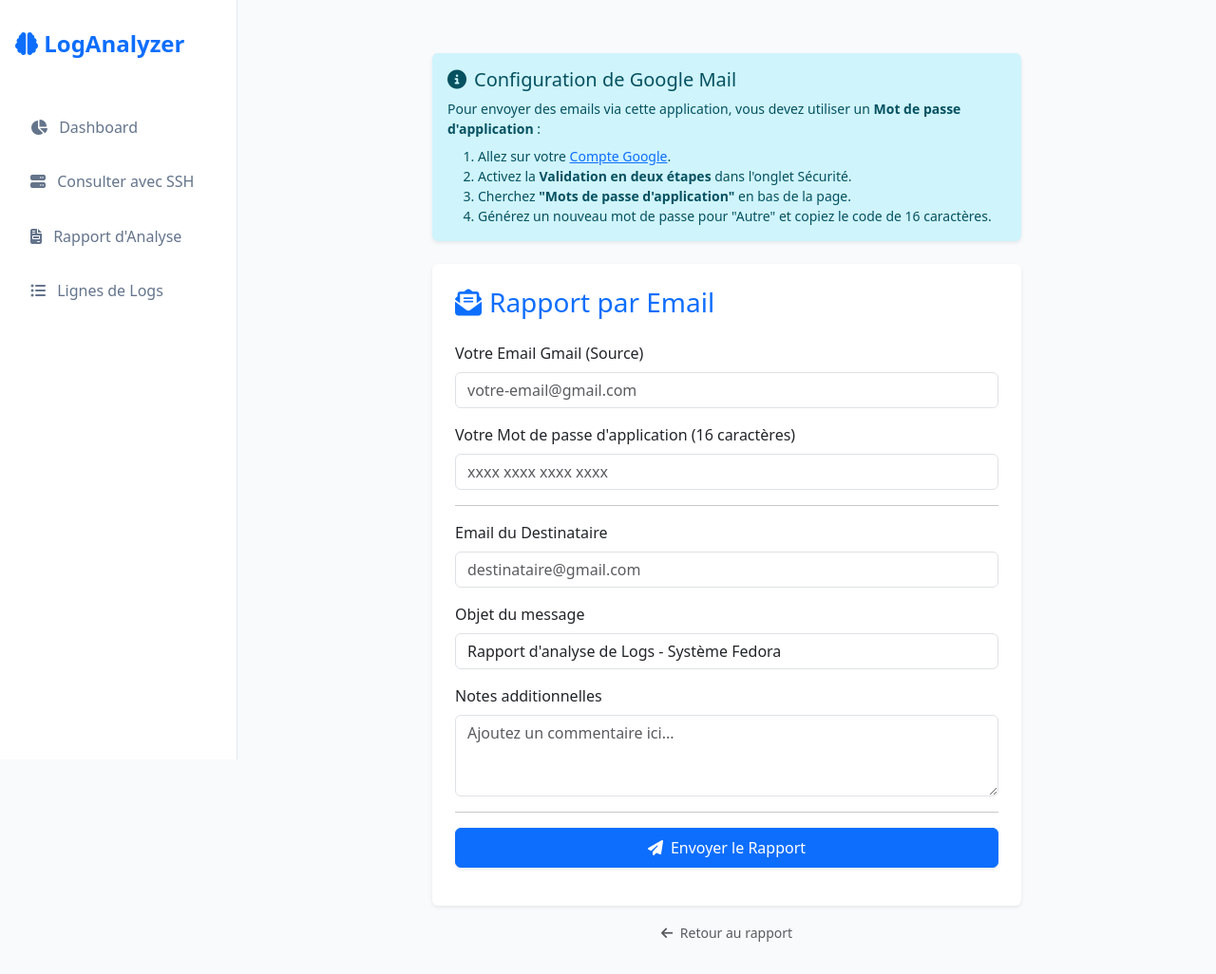
After one commit to AbdelfattahBOUABID05/Prj_PFE, a Flask app: page /send-report-page in a window 1280 px wide. The commit adds this page. Shown: the whole page at 95% size. Run offline with Flask 3, Linux system fonts and the light colour scheme.

Commit message:
add button send mail

```diff
--- a/app.py
+++ b/app.py
@@ -1,61 +1,65 @@
 import os
+os.environ['NO_PROXY'] = 'google.generativeai,smtp.gmail.com'
 from flask import Flask, render_template, request, jsonify
 from flask_cors import CORS
 import paramiko
 from dotenv import load_dotenv
 import google.generativeai as genai
 
+# Importation des protocoles email pour l'envoi de rapports
+import smtplib
+from email.mime.text import MIMEText
+from email.mime.multipart import MIMEMultipart
+
 # Importation du parseur personnalisé et de la configuration du projet
 from src.parser import parse_log_file
 from config import Config
 
-# Chargement des variables d'environnement (ex: API KEY) depuis le fichier .env
+# Chargement des variables d'environnement depuis le fichier .env (API Key, Email, etc.)
 load_dotenv()
 
-# Initialisation de l'application Flask et configuration des CORS (Cross-Origin Resource Sharing)
+# Initialisation de l'application Flask
 app = Flask(__name__)
 CORS(app)
 app.config.from_object(Config)
 
-# Configuration de l'IA Google Gemini avec la clé API sécurisée
+# Configuration de l'IA Google Gemini
 api_key = os.getenv("GEMINI_API_KEY")
 genai.configure(api_key=api_key)
-model = genai.GenerativeModel('gemini-1.5-flash')
+model = genai.GenerativeModel('gemini-pro')
 
-# Création automatique du dossier de téléchargement s'il n'existe pas
+# Création du dossier d'upload si nécessaire
 if not os.path.exists(app.config['UPLOAD_FOLDER']):
     os.makedirs(app.config['UPLOAD_FOLDER'])
 
-# --- ROUTES DE NAVIGATION (AFFICHAGE DES PAGES HTML) ---
+# --- ROUTES DE NAVIGATION ---
 
 @app.route('/')
 def index():
-    """ Affiche la page d'accueil (Dashboard) """
     return render_template('index.html')
 
 @app.route('/details')
 def details():
-    """ Affiche les détails des logs """
     return render_template('details.html')
 
 @app.route('/ssh')
 def ssh_page():
-    """ Affiche la page de configuration de la connexion SSH """
     return render_template('ssh_config.html')
 
 @app.route('/report')
 def report_page():
-    """ Affiche la page du rapport d'analyse final """
     return render_template('report.html')
 
-# --- ROUTES API (TRAITEMENT DES DONNÉES) ---
+@app.route('/send-report-page')
+def send_report_page():
+    """ Affiche la page de configuration et d'envoi d'email """
+    return render_template('send_report.html')
+
+# --- ROUTES API DE TRAITEMENT ---
 
 @app.route('/ssh-analyze', methods=['POST'])
 def ssh_analyze():
-    """
-    Établit une connexion SSH, récupère les logs d'un serveur distant
-    et les analyse localement.
-    """
+    """ Gère la connexion SSH et l'analyse des logs distants """
     data = request.json
     ip = data.get('ip')
     user = data.get('username')
@@ -64,27 +68,22 @@ def ssh_analyze():
     limit = int(data.get('limit', 100))
 
     try:
-        # Initialisation du client SSH avec Paramiko
         ssh = paramiko.SSHClient()
-        ssh.set_missing_host_key_policy(paramiko.AutoAddPolicy()) # Accepter automatiquement les clés d'hôte
+        ssh.set_missing_host_key_policy(paramiko.AutoAddPolicy())
         ssh.connect(ip, username=user, password=pwd, timeout=10)
 
-        # Exécution de la commande Linux 'tail' pour lire les dernières lignes du fichier log
         stdin, stdout, stderr = ssh.exec_command(f"tail -n {limit} {path}")
         log_content = stdout.read().decode('utf-8')
         error_content = stderr.read().decode('utf-8')
         ssh.close()
 
-        # Gestion des erreurs de commande SSH (ex: fichier introuvable)
         if error_content:
             return jsonify({"status": "error", "message": error_content}), 400
 
-        # Sauvegarde temporaire du contenu récupéré pour le traitement par le parseur
         temp_path = os.path.join(app.config['UPLOAD_FOLDER'], "ssh_temp.log")
         with open(temp_path, "w", encoding="utf-8") as f:
             f.write(log_content)
 
-        # Analyse du fichier temporaire et calcul des statistiques
         results = parse_log_file(temp_path)
         return jsonify({
             "status": "success",
@@ -97,29 +96,59 @@ def ssh_analyze():
             }
         })
     except Exception as e:
-        # Retourne l'erreur en cas d'échec de la connexion ou de l'analyse
         return jsonify({"status": "error", "message": str(e)}), 500
 
 @app.route('/ai-analyze-line', methods=['POST'])
 def ai_analyze_line():
-    """
-    Envoie une ligne de log spécifique à l'IA Gemini pour obtenir
-    une explication et une solution.
-    """
+    """ Analyse une ligne de log spécifique via Gemini AI """
     try:
         data = request.json
         log_line = data.get('line')
-
-        # Définition du prompt envoyé au modèle génératif
         prompt = f"En tant qu'expert Linux, analyse ce log de Fedora et donne une solution : {log_line}"
-
-        # Génération du contenu par l'IA
         response = model.generate_content(prompt)
         return jsonify({"analysis": response.text})
     except Exception as e:
-        print(f"AI Error: {str(e)}")
         return jsonify({"error": str(e)}), 500
 
-# Lancement de l'application sur le port 5000 avec le mode Debug activé
+@app.route('/send-email', methods=['POST'])
+def send_email():
+    data = request.json
+
+    user_sender_email = data.get('sender_email')
+    user_app_password = data.get('app_password')
+    dest_email = data.get('email')
+    subject = data.get('subject')
+    comment = data.get('message')
+    report_data = data.get('report_data')
+
+    # Construction du message MIME
+    msg = MIMEMultipart()
+    msg['From'] = user_sender_email
+    msg['To'] = dest_email
+    msg['Subject'] = subject
+
+    body = f"""
+    Bonjour,
+
+    Voici le résumé du rapport LogAnalyzer :
+    - Total des logs: {report_data['stats']['total']}
+    - Erreurs: {report_data['stats']['errors']}
+    - Warnings: {report_data['stats']['warnings']}
+
+    Commentaire : {comment}
+    """
+    msg.attach(MIMEText(body, 'plain'))
+
+    try:
+        # Connexion sécurisée au serveur SMTP de Gmail
+        server = smtplib.SMTP_SSL('smtp.gmail.com', 587)
+        server.login(user_sender_email, user_app_password)
+        server.send_message(msg)
+        server.quit()
+        return jsonify({"status": "success", "message": "Email envoyé avec succès !"})
+    except Exception as e:
+        return jsonify({"status": "error", "message": "Échec d'authentification ou erreur réseau."}), 500
+
+# Démarrage du serveur Flask
 if __name__ == '__main__':
     app.run(debug=True, port=5000)
--- /dev/null
+++ b/static/js/email-handler.js
@@ -0,0 +1,37 @@
+document.getElementById('emailForm')?.addEventListener('submit', async function(e) {
+    e.preventDefault();
+    const btn = document.getElementById('sendBtn');
+    const status = document.getElementById('statusMail');
+
+    const lastAnalysis = JSON.parse(localStorage.getItem('lastAnalysis'));
+
+    const payload = {
+    sender_email: document.getElementById('sender_email').value,
+    app_password: document.getElementById('app_password').value,
+    email: document.getElementById('dest_email').value,
+    subject: document.getElementById('subject').value,
+    message: document.getElementById('message').value,
+    report_data: lastAnalysis
+    };
+
+    btn.disabled = true;
+    btn.innerText = "Envoi en cours...";
+
+    try {
+        const response = await fetch('/send-email', {
+            method: 'POST',
+            headers: { 'Content-Type': 'application/json' },
+            body: JSON.stringify(payload)
+        });
+        const res = await response.json();
+        if(res.status === "success") {
+            status.innerHTML = `<div class="alert alert-success">${res.message}</div>`;
+        } else {
+            throw new Error(res.message);
+        }
+    } catch (error) {
+        status.innerHTML = `<div class="alert alert-danger">Erreur: ${error.message}</div>`;
+        btn.disabled = false;
+        btn.innerText = "Réessayer";
+    }
+});
--- a/templates/report.html
+++ b/templates/report.html
@@ -13,6 +13,10 @@
         <button onclick="downloadPDF()" class="btn btn-success shadow-sm">
             <i class="fas fa-file-pdf me-2"></i> Exporter en PDF
         </button>
+
+        <a href="/send-report-page" class="btn btn-outline-secondary shadow-sm ms-2">
+            <i class="fas fa-paper-plane me-2"></i>Envoyer par Email
+        </a>
     </div>
 
     <div id="reportContent" class="report-paper">
--- /dev/null
+++ b/templates/send_report.html
@@ -0,0 +1,61 @@
+{% extends "base.html" %}
+{% block content %}
+<div class="container mt-4">
+    <div class="row justify-content-center">
+        <div class="col-md-8">
+            <div class="alert alert-info border-0 shadow-sm mb-4">
+                <h5 class="alert-heading"><i class="fas fa-info-circle me-2"></i>Configuration de Google Mail</h5>
+                <p class="small mb-2">Pour envoyer des emails via cette application, vous devez utiliser un <b>Mot de passe d'application</b> :</p>
+                <ol class="small mb-0">
+                    <li>Allez sur votre <a href="https://myaccount.google.com/" target="_blank">Compte Google</a>.</li>
+                    <li>Activez la <b>Validation en deux étapes</b> dans l'onglet Sécurité.</li>
+                    <li>Cherchez <b>"Mots de passe d'application"</b> en bas de la page.</li>
+                    <li>Générez un nouveau mot de passe pour "Autre" et copiez le code de 16 caractères.</li>
+                </ol>
+            </div>
+
+            <div class="card shadow-sm border-0">
+                <div class="card-body p-4">
+                    <h3 class="mb-4 text-primary"><i class="fas fa-envelope-open-text me-2"></i>Rapport par Email</h3>
+                    <form id="emailForm">
+                        <div class="mb-3">
+                            <label class="form-label">Votre Email Gmail (Source)</label>
+                            <input type="email" id="sender_email" class="form-control" placeholder="votre-email@gmail.com" required>
+                        </div>
+                        <div class="mb-3">
+                            <label class="form-label">Votre Mot de passe d'application (16 caractères)</label>
+                            <input type="password" id="app_password" class="form-control" placeholder="xxxx xxxx xxxx xxxx" required>
+                        </div>
+                        <hr>
+                        <div class="mb-3">
+                            <label class="form-label">Email du Destinataire</label>
+                            <input type="email" id="dest_email" class="form-control" placeholder="destinataire@gmail.com" required>
+                        </div>
+                        <div class="mb-3">
+                            <label class="form-label font-weight-bold">Objet du message</label>
+                            <input type="text" id="subject" class="form-control" value="Rapport d'analyse de Logs - Système Fedora" required>
+                        </div>
+                        <div class="mb-3">
+                            <label class="form-label font-weight-bold">Notes additionnelles</label>
+                            <textarea id="message" class="form-control" rows="3" placeholder="Ajoutez un commentaire ici..."></textarea>
+                        </div>
+                        <hr>
+                        <button type="submit" id="sendBtn" class="btn btn-primary w-100 py-2 shadow-sm">
+                            <i class="fas fa-paper-plane me-2"></i>Envoyer le Rapport
+                        </button>
+                    </form>
+                    <div id="statusMail" class="mt-3 text-center"></div>
+                </div>
+            </div>
+
+            <div class="text-center mt-3">
+                <a href="/report" class="text-muted text-decoration-none small">
+                    <i class="fas fa-arrow-left me-1"></i> Retour au rapport
+                </a>
+            </div>
+        </div>
+    </div>
+</div>
+
+<script src="{{ url_for('static', filename='js/email-handler.js') }}"></script>
+{% endblock %}
```
Also changed, not shown: 2 other files.
